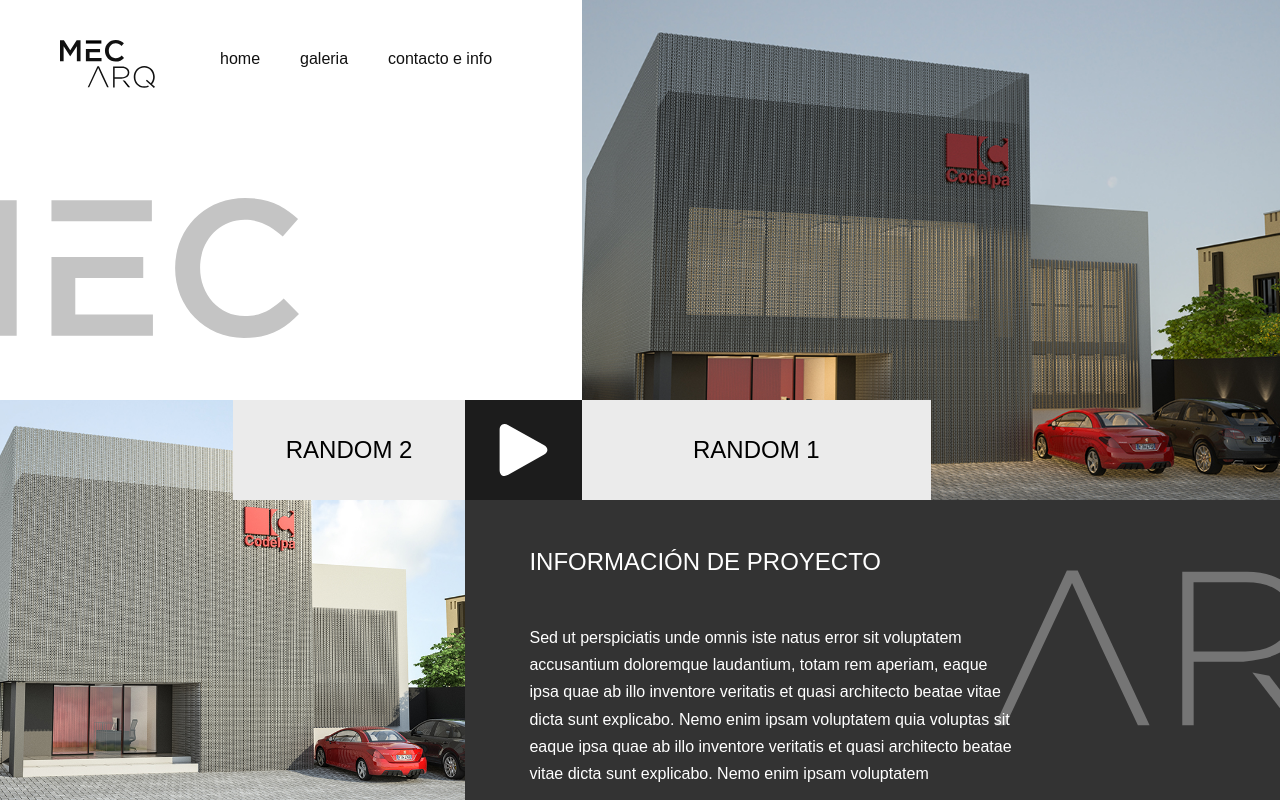
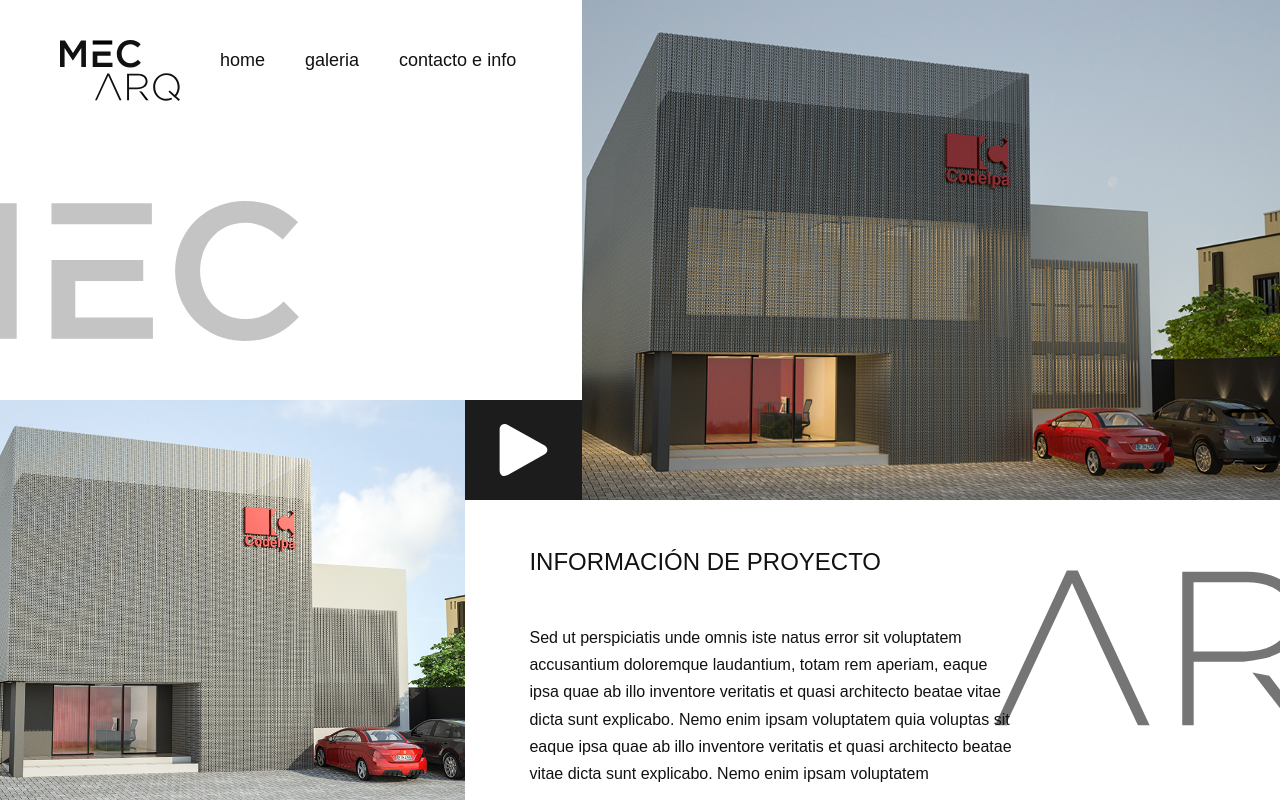
Before and after one commit to mecamon/mecarq, a Vue app: page / in a window 1280 px wide. Built offline with nearby package versions, Linux system fonts and the light colour scheme.

Commit message:
Sliders of home created

```diff
--- a/src/App.vue
+++ b/src/App.vue
@@ -26,7 +26,7 @@ body {
 	font-weight: 400;
 }
 .logo {
-	width: 95px;
+	width: 120px;
 	height: auto;
 	position: absolute;
 	top: 40px;
@@ -41,7 +41,7 @@ body {
 	margin-left: 220px;
 }
 #nav a {
-	font-size: 16px;
+	font-size: 18px;
 	font-weight: 500;
 	color: #111111;
 	text-decoration: none;
--- a/src/components/InfoArea.vue
+++ b/src/components/InfoArea.vue
@@ -1,13 +1,16 @@
 <template>
 	<div class="info-area">
-		<h2>información de proyecto</h2>
-		<p>{{ descripcion }}</p>
+		<h2 :class="{ 'dark-text': isDark }">información de proyecto</h2>
+		<p :class="{ 'dark-text': isDark }">{{ descripcion }}</p>
 	</div>
 </template>
 <script>
 export default {
 	name: 'InfoArea',
-	props: ['descripcion'],
+	props: {
+		descripcion: String,
+		isDark: Boolean,
+	},
 };
 </script>
 <style scoped>
@@ -19,12 +22,18 @@ export default {
 h2 {
 	text-transform: uppercase;
 	font-weight: 500;
-	color: white;
 	margin-bottom: 2em;
 	padding-top: 2em;
+	color: white;
 }
 p {
+	line-height: 1.7;
 	color: white;
-	line-height: 1.7;
+}
+.dark-text {
+	color: #111111;
+}
+.white-text {
+	color: white;
 }
 </style>
--- a/src/components/InfoAreaContainer.vue
+++ b/src/components/InfoAreaContainer.vue
@@ -1,14 +1,29 @@
 <template>
-	<div class="info-area-container">
-		<InfoArea
-			descripcion="Sed ut perspiciatis unde omnis iste natus error sit
+	<div class="info-area-container" ref="slider">
+		<div class="white-area-info">
+			<InfoArea
+				descripcion="Sed ut perspiciatis unde omnis iste natus error sit
             voluptatem accusantium doloremque laudantium, totam rem aperiam,
             eaque ipsa quae ab illo inventore veritatis et quasi architecto
             beatae vitae dicta sunt explicabo. Nemo enim ipsam voluptatem
             quia voluptas sit eaque ipsa quae ab illo inventore veritatis
             et quasi architecto beatae vitae dicta sunt explicabo.
             Nemo enim ipsam voluptatem"
-		/>
+				:isDark="false"
+			/>
+		</div>
+		<div class="dark-area-info">
+			<InfoArea
+				descripcion="Sed ut perspiciatis unde omnis iste natus error sit
+            voluptatem accusantium doloremque laudantium, totam rem aperiam,
+            eaque ipsa quae ab illo inventore veritatis et quasi architecto
+            beatae vitae dicta sunt explicabo. Nemo enim ipsam voluptatem
+            quia voluptas sit eaque ipsa quae ab illo inventore veritatis
+            et quasi architecto beatae vitae dicta sunt explicabo.
+            Nemo enim ipsam voluptatem"
+				:isDark="true"
+			/>
+		</div>
 	</div>
 </template>
 <script>
@@ -18,14 +33,52 @@ export default {
 	components: {
 		InfoArea,
 	},
+	data() {
+		return {
+			slideTime: 15000,
+		};
+	},
+	mounted() {
+		let textInterval = setInterval(() => {
+			this.sliderShow();
+		}, this.slideTime);
+	},
+	methods: {
+		sliderShow() {
+			let texto = this.$refs.slider;
+
+			if (texto.style.marginLeft == '0%' || texto.style.marginLeft == 0) {
+				texto.style.marginLeft = '-100%';
+			} else if (texto.style.marginLeft == '-100%') {
+				texto.style.marginLeft = '0%';
+			}
+
+			// if (texto.style.marginLeft == '-100%') {
+			// 	texto.style.marginLeft = '0%';
+			// } else if (
+			// 	texto.style.marginLeft == '0%' ||
+			// 	texto.style.marginLeft == 0
+			// ) {
+			// 	texto.style.marginLeft = '-100%';
+			// }
+		},
+	},
 };
 </script>
 <style scoped>
 .info-area-container {
 	display: flex;
+	width: 200%;
+	height: 100%;
+	/* margin-left: -100%; */
+	margin-left: -100%;
+	transition: 2s;
+}
+.white-area-info {
+	display: flex;
 	justify-content: start;
 	align-items: center;
-	width: 100%;
+	width: 50%;
 	height: 100%;
 	background-color: #333333;
 	background-image: url('../assets/icons/arq.svg');
@@ -33,4 +86,16 @@ export default {
 	background-position: 100%;
 	background-repeat: no-repeat;
 }
+.dark-area-info {
+	display: flex;
+	justify-content: start;
+	align-items: center;
+	width: 50%;
+	height: 100%;
+	background-color: #ffffff;
+	background-image: url('../assets/icons/arq.svg');
+	background-size: 35%;
+	background-position: 100%;
+	background-repeat: no-repeat;
+}
 </style>
--- a/src/components/Photo1.vue
+++ b/src/components/Photo1.vue
@@ -9,11 +9,11 @@ export default {
 	name: 'Photo1',
 	data() {
 		return {
-			slideTime: 6000,
+			slideTime: 15000,
 		};
 	},
 	mounted() {
-		setInterval(() => {
+		let photo1Interval = setInterval(() => {
 			this.sliderShow();
 		}, this.slideTime);
 	},
--- a/src/components/Photo2.vue
+++ b/src/components/Photo2.vue
@@ -9,11 +9,11 @@ export default {
 	name: 'Photo2',
 	data() {
 		return {
-			slideTime: 6000,
+			slideTime: 15000,
 		};
 	},
 	mounted() {
-		setInterval(() => {
+		let photo2Interval = setInterval(() => {
 			this.sliderShow();
 		}, this.slideTime);
 	},
--- a/src/views/Home.vue
+++ b/src/views/Home.vue
@@ -17,13 +17,13 @@
 			<Photo1 />
 		</div>
 		<div class="photo-1-title">
-			<PhotoTitle title="Random 1" />
+			<!-- <PhotoTitle title="Random 1" /> -->
 		</div>
 		<div class="photo-2-area">
 			<Photo2 />
 		</div>
 		<div class="photo-2-title">
-			<PhotoTitle title="Random 2" />
+			<!-- <PhotoTitle title="Random 2" /> -->
 		</div>
 		<div class="info-area">
 			<InfoAreaContainer />
@@ -83,6 +83,7 @@ export default {
 }
 .info-area {
 	grid-area: 6 / 5 / 9 / 12;
+	overflow: hidden;
 }
 .play-pause {
 	grid-area: 5 / 5 / 6 / 6;
```
